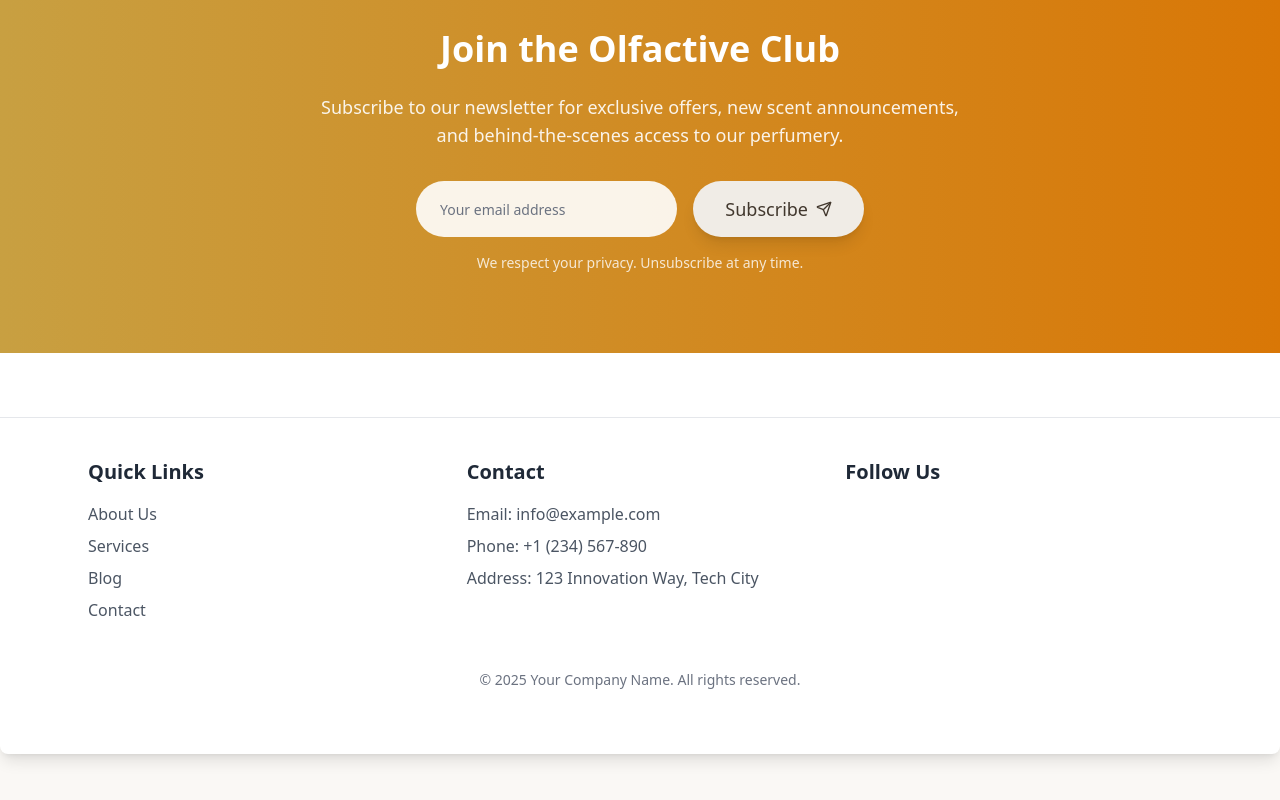
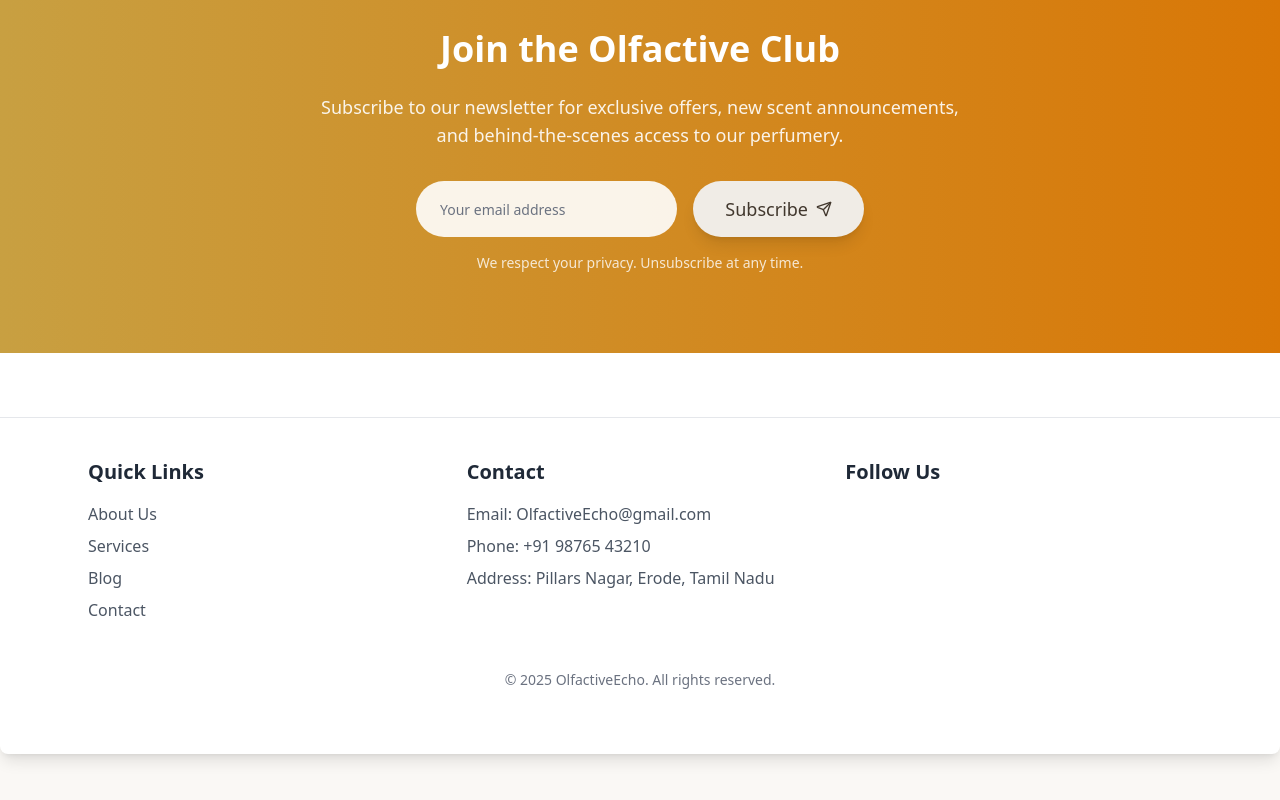
Before and after one commit to anish-off/OlfactiveEcho, a React (Vite) app in the folder frontend/: page /products in a window 1280 px wide. Shown: the part 2573-3373 px from the top of the page. Built offline with nearby package versions, Linux system fonts and the light colour scheme.

Commit message:
Modified Footer

```diff
--- a/frontend/src/components/Footer.jsx
+++ b/frontend/src/components/Footer.jsx
@@ -33,9 +33,9 @@ const Footer = () => (
         <div>
           <h3 className="text-xl font-semibold text-gray-800 mb-4">Contact</h3>
           <ul className="space-y-2 text-gray-600">
-            <li>Email: <a href="mailto:info@example.com" className="hover:text-gray-900">info@example.com</a></li>
-            <li>Phone: <a href="tel:+1234567890" className="hover:text-gray-900">+1 (234) 567-890</a></li>
-            <li>Address: 123 Innovation Way, Tech City</li>
+            <li>Email: <a href="mailto:OlfactiveEcho@gmail.com" className="hover:text-gray-900">OlfactiveEcho@gmail.com</a></li>
+            <li>Phone: <a href="tel:+919876543210" className="hover:text-gray-900">+91 98765 43210</a></li>
+            <li>Address: Pillars Nagar, Erode, Tamil Nadu</li>
           </ul>
         </div>
 
@@ -61,7 +61,7 @@ const Footer = () => (
 
       {/* Footer Bottom */}
       <div className="mt-12 text-center text-gray-500 text-sm">
-        © {new Date().getFullYear()} Your Company Name. All rights reserved.
+        © {new Date().getFullYear()} OlfactiveEcho. All rights reserved.
       </div>
     </div>
     </ScrollAnimationWrapper>
```
